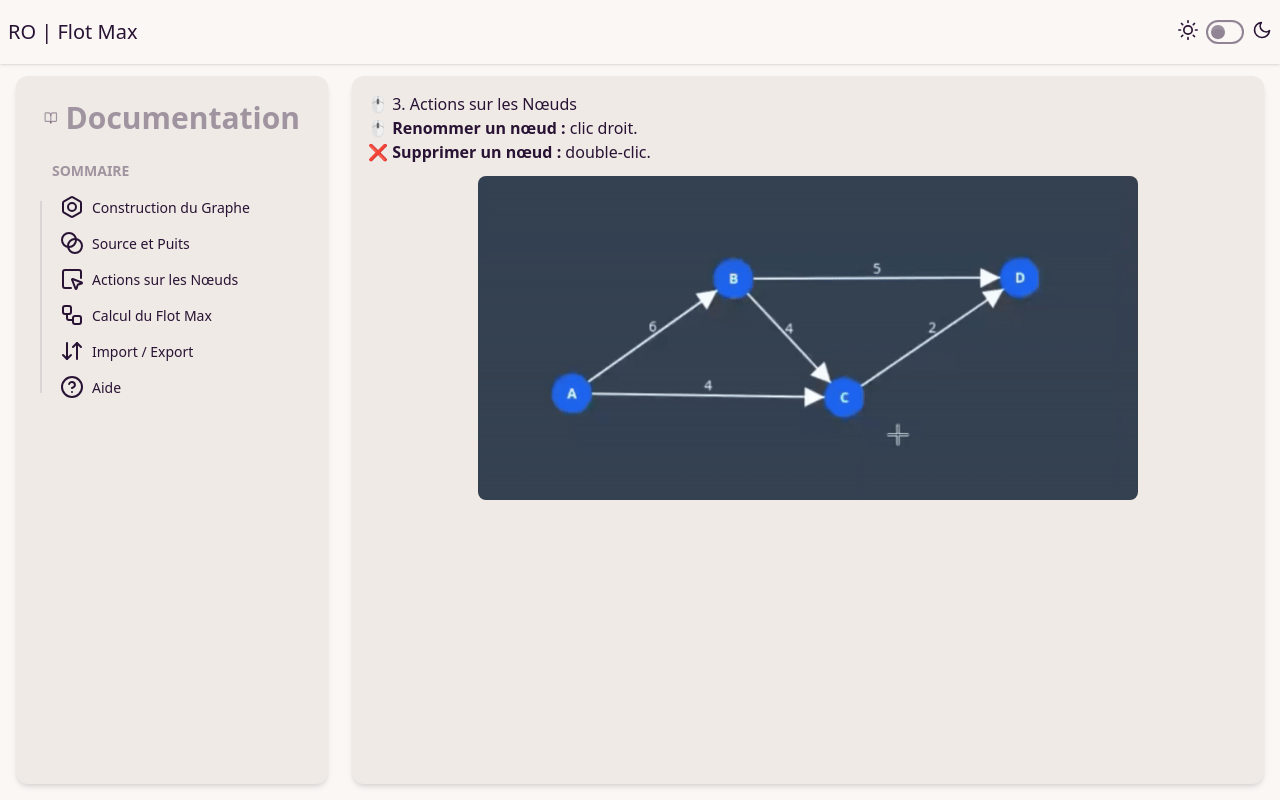
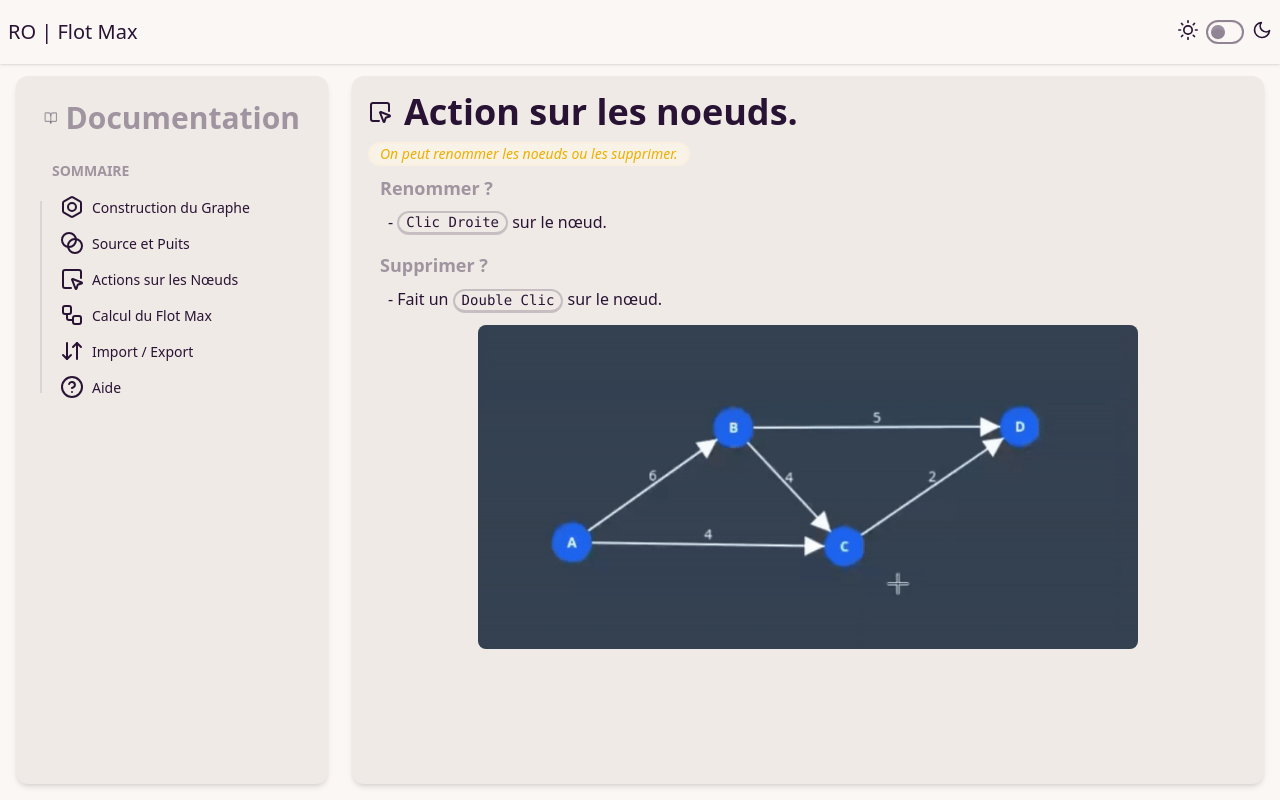
Before and after one commit to wharton-SP/RO, a React (Vite) app in the folder RO-Visualisation/: page /docs in a window 1280 px wide. Both pictures are taken after a click on the element "Actions sur les Nœuds". Built offline with nearby package versions, Linux system fonts and the light colour scheme; no server answers.

Commit message:
Update : enhance Action component layout and content clarity

```diff
--- a/RO-Visualisation/src/components/docs/Action.jsx
+++ b/RO-Visualisation/src/components/docs/Action.jsx
@@ -1,14 +1,28 @@
 import React from 'react'
 import action from './../../assets/images/action.gif'
+import { SquareMousePointer } from 'lucide-react'
 
 const Action = () => {
     return (
         <section id="actions">
-            <h2>🖱️ 3. Actions sur les Nœuds</h2>
-            <ul>
-                <li>🖱️ <strong>Renommer un nœud :</strong> clic droit.</li>
-                <li>❌ <strong>Supprimer un nœud :</strong> double-clic.</li>
-            </ul>
+            <h2 className='flex items-center gap-3'><SquareMousePointer />
+                <span className='text-4xl font-bold'>
+                    Action sur les noeuds.
+                </span>
+            </h2>
+            <div className='pt-2'>
+                <p className='italic badge badge-soft badge-warning'>On peut renommer les noeuds ou les supprimer.</p>
+            </div>
+            <div>
+                <p className='font-bold menu-title text-lg'>Renommer ?</p>
+                <p className='px-5 pb-2'>
+                    - <kbd className="kbd">Clic Droite</kbd> sur le nœud.
+                </p>
+                <p className='font-bold menu-title text-lg'>Supprimer ?</p>
+                <p className='px-5'>
+                    - Fait un <kbd className="kbd">Double Clic</kbd> sur le nœud.
+                </p>
+            </div>
             <div className='w-full flex justify-center py-3'>
                 <img src={action} className='w-3/4 rounded-lg'></img>
             </div>
```
